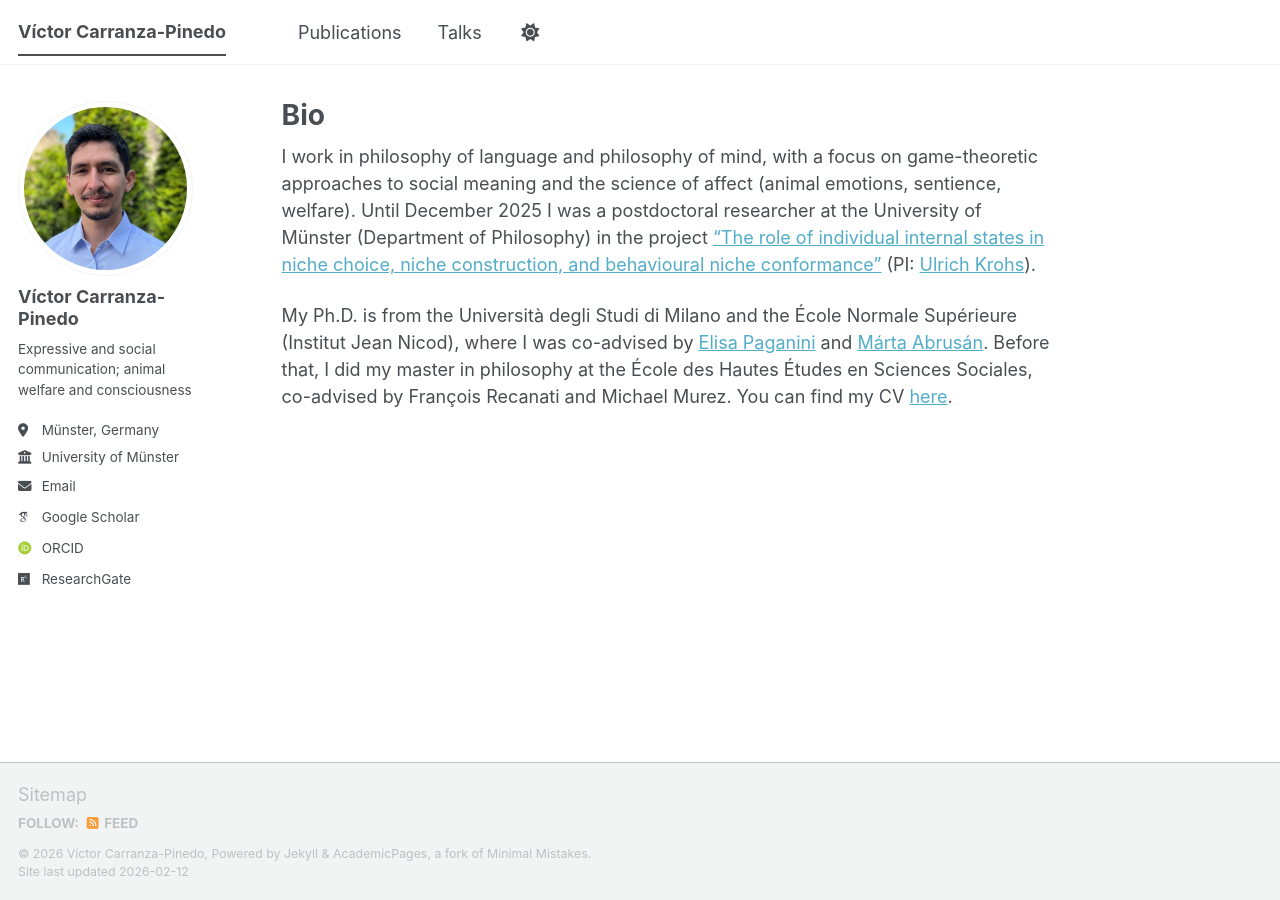
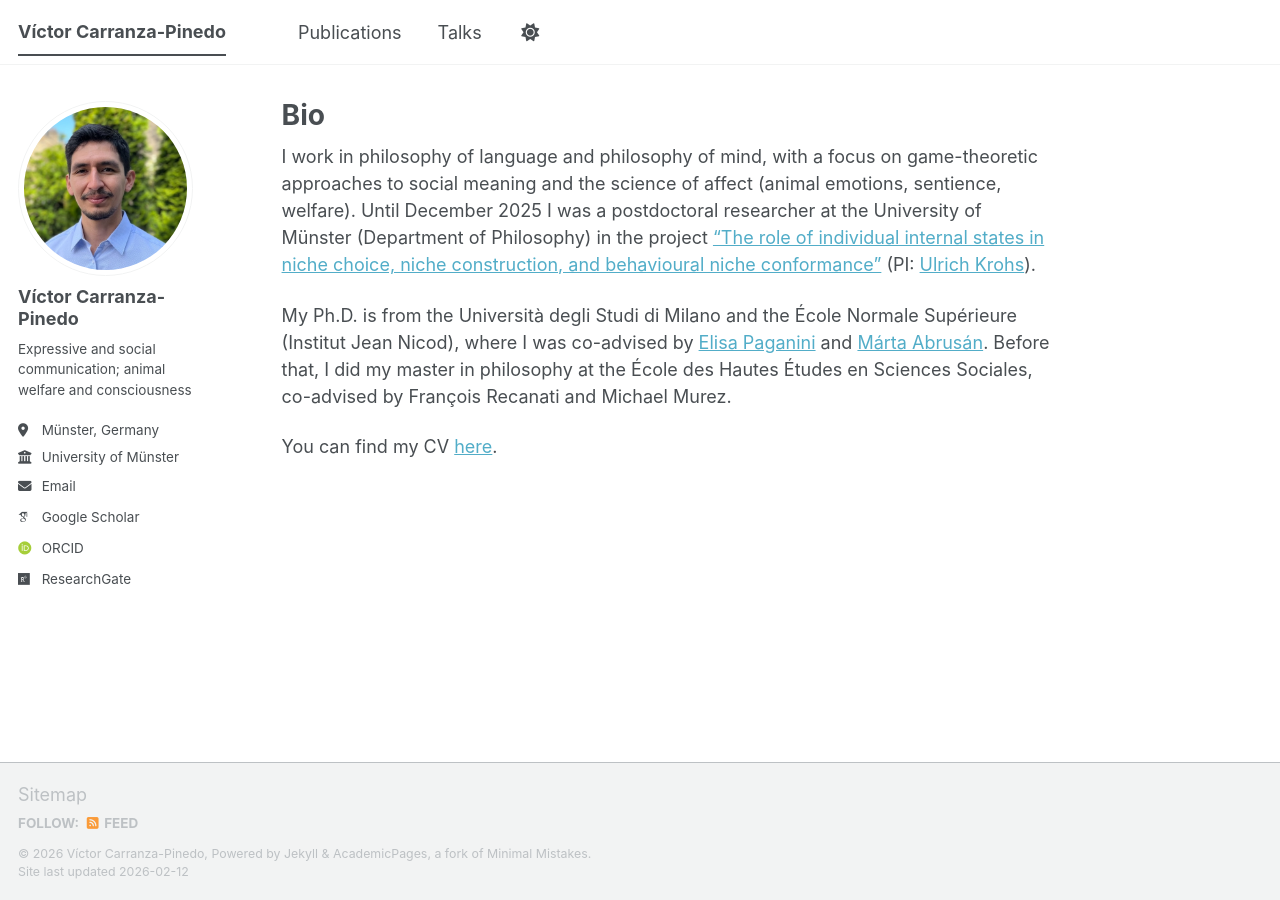
Before and after one commit to carranza-pinedo/carranza-pinedo.github.io, a Jekyll site: the page built from _pages/about.md, in a window 1280 px wide. Built offline with Jekyll 4.4.1, drawn with Linux system fonts in a browser that asks for light colours; some web fonts are replaced; a script bundle is joined from its source files by our own code; library files that are not in the unit come from our copies; part of the change alters nothing that is shown.

```diff
--- a/_pages/about.md
+++ b/_pages/about.md
@@ -10,4 +10,6 @@ redirect_from:
 
 I work in philosophy of language and philosophy of mind, with a focus on game-theoretic approaches to social meaning and the science of affect (animal emotions, sentience, welfare). Until December 2025 I was a postdoctoral researcher at the University of Münster (Department of Philosophy) in the project [“The role of individual internal states in niche choice, niche construction, and behavioural niche conformance”](https://www.uni-bielefeld.de/fakultaeten/biologie/forschung/verbuende/sfb_nc3/projects/d01ph2) (PI: [Ulrich Krohs](https://www.uni-muenster.de/PhilSem/mitglieder/krohs/krohs.html)).
 
-My Ph.D. is from the Università degli Studi di Milano and the École Normale Supérieure (Institut Jean Nicod), where I was co-advised by [Elisa Paganini](https://www.unimi.it/en/ugov/person/elisa-paganini) and [Márta Abrusán](https://sites.google.com/site/martaabrusan/). Before that, I did my master in philosophy at the École des Hautes Études en Sciences Sociales, co-advised by François Recanati and Michael Murez. You can find my CV [here](https://www.dropbox.com/scl/fi/1j1c3zyv8epc1pprvq1ma/cvitae_english.pdf?rlkey=4b85ngf0q3kvemlbfarvixrt2&st=16rj4gij&dl=0).
+My Ph.D. is from the Università degli Studi di Milano and the École Normale Supérieure (Institut Jean Nicod), where I was co-advised by [Elisa Paganini](https://www.unimi.it/en/ugov/person/elisa-paganini) and [Márta Abrusán](https://sites.google.com/site/martaabrusan/). Before that, I did my master in philosophy at the École des Hautes Études en Sciences Sociales, co-advised by François Recanati and Michael Murez.
+
+You can find my CV [here](https://www.dropbox.com/scl/fi/c59tvc1iepe0hsh6ytb5o/1.-CVitae_english.pdf?rlkey=pmtmvq9wcedb13gykl3g4jpzk&st=ktznvh9h&dl=0).
```
